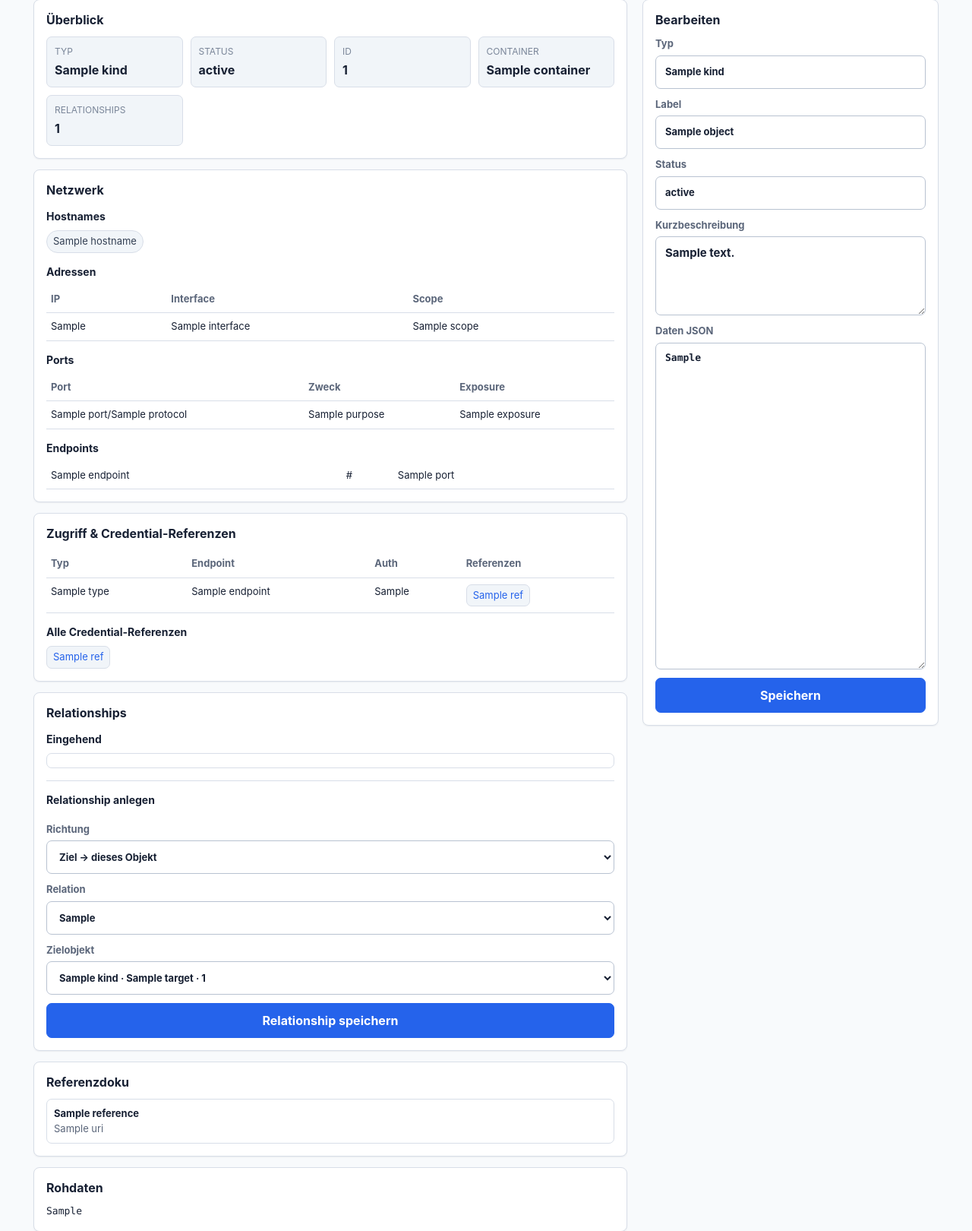
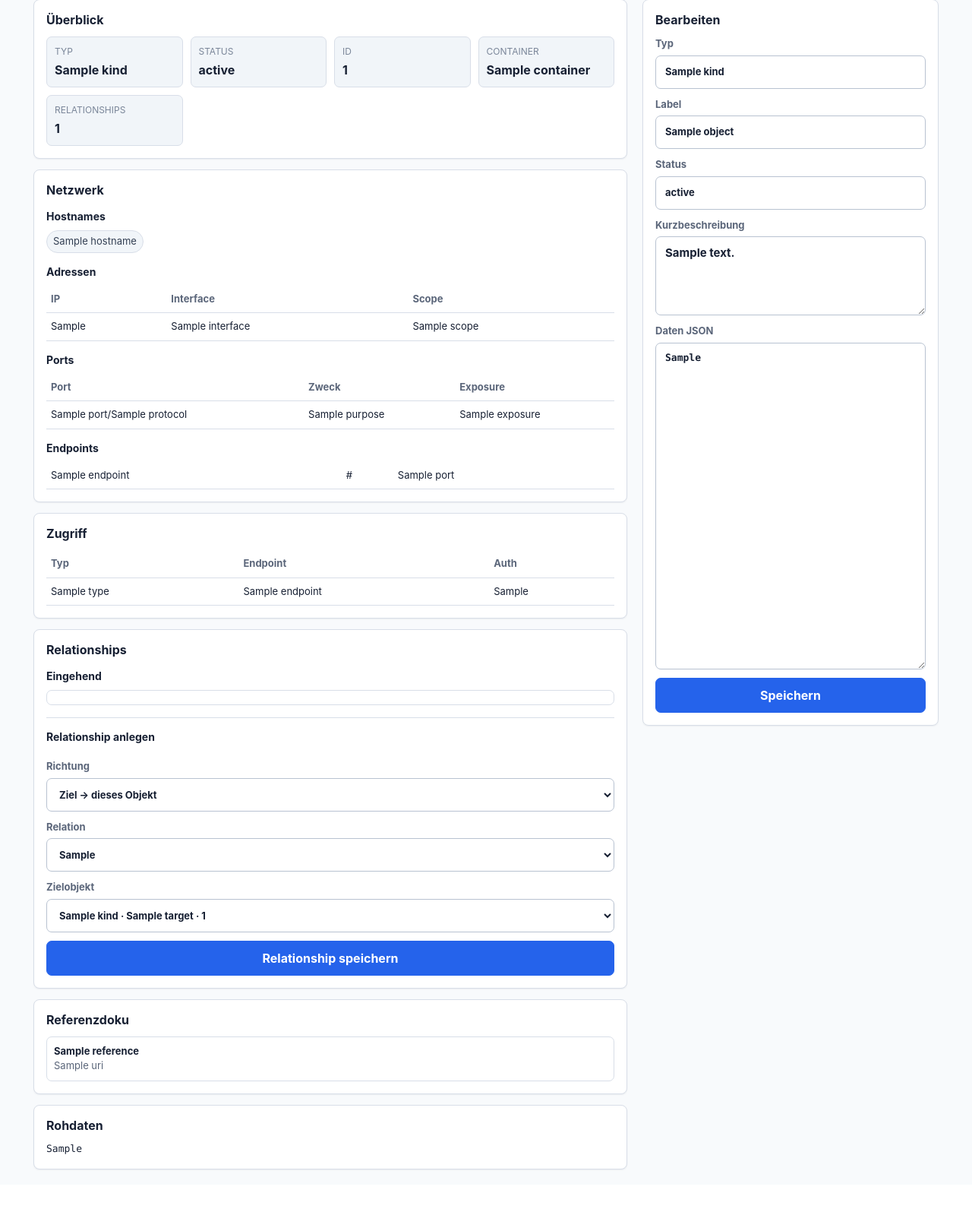
Before and after one commit to reisball/blockwart, a FastAPI app: template src/blockwart/ui/templates/object_detail.html in a window 1280 px wide. Shown: the part 208-1828 px from the top of the page at 76% size. After the commit the page ends 1748 px from the top, so only its background shows below. Run offline with FastAPI, Linux system fonts and the light colour scheme; the template is opened without the code that fills it: most values are stand-ins (such as "Sample title", 1, 10 or a date in 2020).

Commit message:
TASK-024: hide credential references and split service access

```diff
--- a/src/blockwart/ui/routes.py
+++ b/src/blockwart/ui/routes.py
@@ -24,7 +24,7 @@ from blockwart.services.catalog import (
 templates = Jinja2Templates(directory="src/blockwart/ui/templates")
 router = APIRouter(tags=["ui"])
 
-OBJECT_KINDS = ("system", "service", "credential_reference", "runbook", "decision", "project")
+OBJECT_KINDS = ("system", "service", "runbook", "decision", "project")
 RELATION_TYPES = ("hosts", "depends_on", "uses", "documents", "related_to")
 UI_KIND_PRIORITY = {kind: index for index, kind in enumerate(OBJECT_KINDS)}
 SAFE_DATA_JSON_FALLBACK = "{\n  \"schema_version\": 1\n}"
@@ -38,11 +38,11 @@ def index(
     kind: str = "",
 ):
     normalized_kind = kind if kind in OBJECT_KINDS else ""
-    objects = _sort_for_browse(
+    objects = _visible_objects(
         search_objects(session, query=q.strip() or None, kind=normalized_kind or None)
     )
     systems = _sort_for_browse(search_objects(session, kind="system"))
-    object_counts = Counter(obj.kind for obj in search_objects(session))
+    object_counts = Counter(obj.kind for obj in _visible_objects(search_objects(session)))
     total_objects = sum(object_counts.values())
     return templates.TemplateResponse(
         request,
@@ -75,7 +75,9 @@ def object_detail(
     relationships = list_relationships_for_object(session, catalog_object)
     object_map = {f"{obj.kind}:{obj.id}": obj for obj in all_objects}
     relationship_groups = _group_relationships(catalog_object, relationships, object_map)
-    relationship_targets = [obj for obj in all_objects if obj.id != catalog_object.id]
+    relationship_targets = [
+        obj for obj in all_objects if obj.id != catalog_object.id and obj.kind in OBJECT_KINDS
+    ]
     object_data = catalog_object.data
     return templates.TemplateResponse(
         request,
@@ -93,7 +95,7 @@ def object_detail(
             "ports": _list_of_mappings(object_data.get("ports")),
             "endpoints": _list_of_mappings(object_data.get("endpoints")),
             "access_methods": _access_methods(object_data),
-            "credential_references": _credential_references(object_data),
+            "credential_references": [],
             "data_json": json.dumps(catalog_object.data, indent=2, sort_keys=True),
             "object_kinds": OBJECT_KINDS,
             "error": None,
@@ -147,7 +149,7 @@ def save_object(
             )
     except (json.JSONDecodeError, ValidationError, ValueError) as exc:
         form["data_json"] = SAFE_DATA_JSON_FALLBACK
-        objects = search_objects(session)
+        objects = _visible_objects(search_objects(session))
         object_counts = Counter(obj.kind for obj in objects)
         return templates.TemplateResponse(
             request,
@@ -250,7 +252,7 @@ def update_object(
                 "ports": _list_of_mappings(object_data.get("ports")),
                 "endpoints": _list_of_mappings(object_data.get("endpoints")),
                 "access_methods": _access_methods(object_data),
-                "credential_references": _credential_references(object_data),
+                "credential_references": [],
                 "data_json": SAFE_DATA_JSON_FALLBACK,
                 "object_kinds": OBJECT_KINDS,
                 "error": _safe_error_message(exc),
@@ -304,6 +306,10 @@ def _sort_for_browse(objects: list[CatalogObjectOut]) -> list[CatalogObjectOut]:
             obj.id.casefold(),
         ),
     )
+
+
+def _visible_objects(objects: list[CatalogObjectOut]) -> list[CatalogObjectOut]:
+    return _sort_for_browse([obj for obj in objects if obj.kind != "credential_reference"])
 
 
 def _group_relationships(
@@ -396,11 +402,7 @@ def _access_methods(data: Mapping[str, Any]) -> list[dict[str, Any]]:
             "type": str(method.get("type") or "access"),
             "endpoint": str(method.get("endpoint") or ""),
             "auth_mode": str(method.get("auth_mode") or "unknown"),
-            "credential_references": [
-                ref for ref in method.get("credential_references", []) if _is_credential_ref(ref)
-            ]
-            if isinstance(method.get("credential_references"), list)
-            else [],
+            "credential_references": [],
         }
         for method in methods
     ]
--- a/src/blockwart/ui/templates/object_detail.html
+++ b/src/blockwart/ui/templates/object_detail.html
@@ -116,40 +116,23 @@
           </section>
         {% endif %}
 
-        {% if access_methods or credential_references %}
+        {% if access_methods %}
           <section class="panel">
-            <h2 class="section-title">Zugriff & Credential-Referenzen</h2>
-            {% if access_methods %}
+            <h2 class="section-title">Zugriff</h2>
             <div class="table-wrap">
               <table class="table">
-                  <thead><tr><th>Typ</th><th>Endpoint</th><th>Auth</th><th>Referenzen</th></tr></thead>
+                <thead><tr><th>Typ</th><th>Endpoint</th><th>Auth</th></tr></thead>
                 <tbody>
                   {% for method in access_methods %}
                     <tr>
                       <td>{{ method.type }}</td>
                       <td>{{ method.endpoint or "-" }}</td>
                       <td>{{ method.auth_mode }}</td>
-                        <td>
-                          {% for ref in method.credential_references %}
-                            <a class="ref-chip" href="/objects/{{ ref.split(':', 1)[1] }}">{{ ref }}</a>
-                          {% else %}
-                            <span class="meta">keine</span>
-                          {% endfor %}
-                        </td>
                     </tr>
                 {% endfor %}
                 </tbody>
               </table>
             </div>
-            {% endif %}
-            {% if credential_references %}
-              <h3>Alle Credential-Referenzen</h3>
-              <ul class="chips">
-                {% for credential in credential_references %}
-                  <li><a class="ref-chip" href="/objects/{{ credential.id }}">{{ credential.ref }}</a></li>
-                {% endfor %}
-              </ul>
-            {% endif %}
           </section>
         {% endif %}
 
```
Also changed, not shown: src/blockwart/services/markdown_import.py (+29 -24 lines), tests/test_markdown_import.py (+7 -7 lines), tests/test_ui.py (+5 -5 lines). Lines whose indentation alone changed are shown as unchanged.
